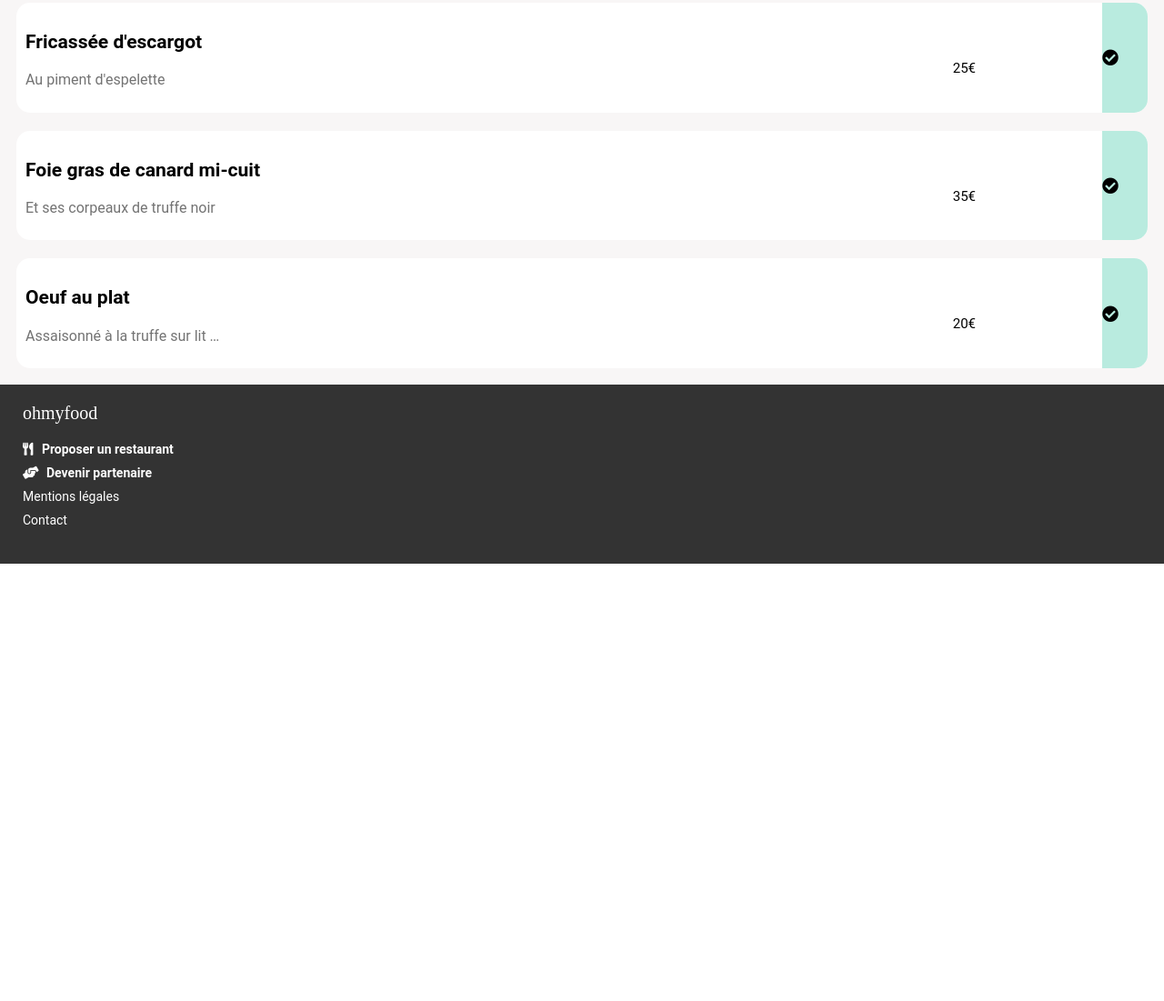
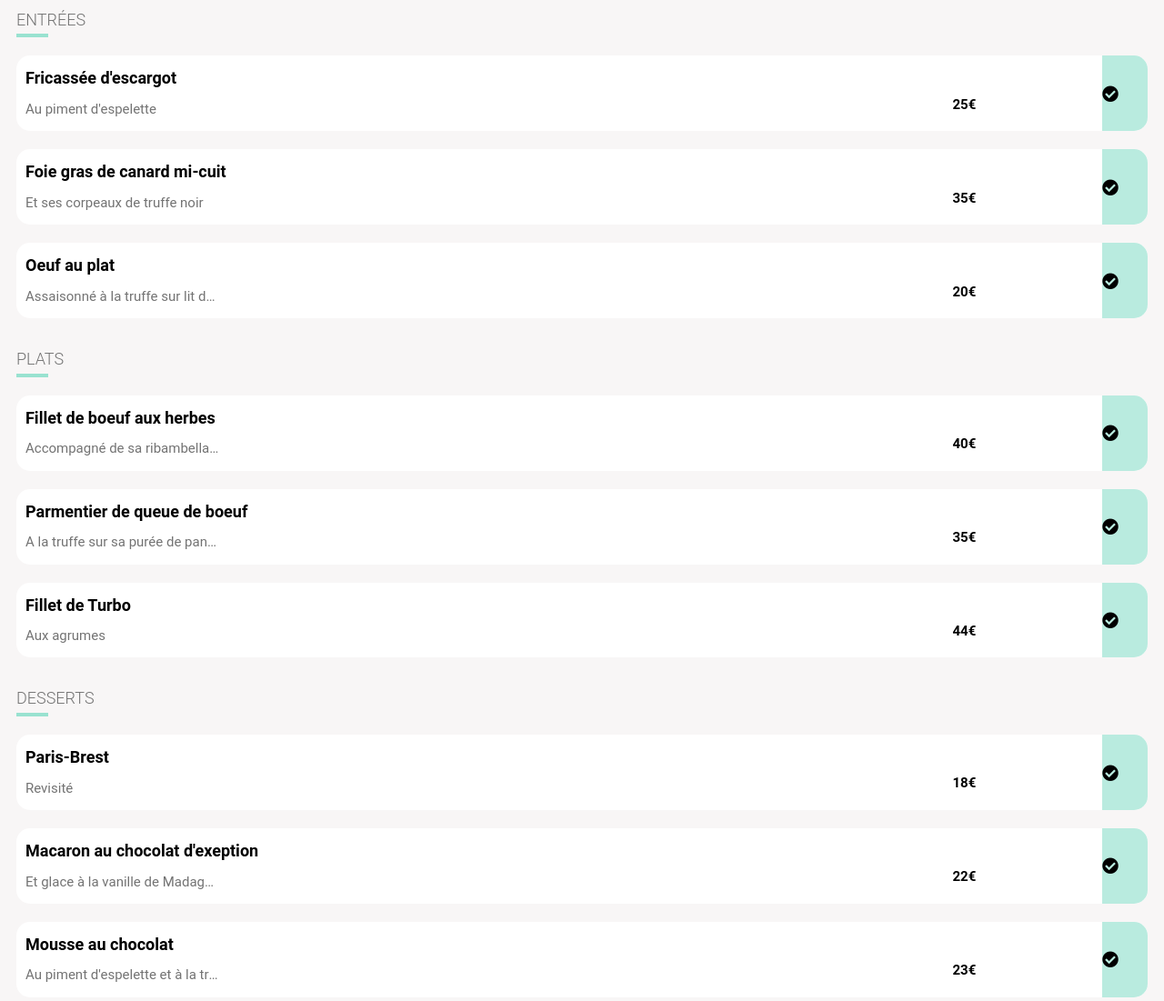
Before and after one commit to sabi2021/P3_FERHI_SABRINA, a website: page public/html/lapaletteDuGout2.html in a window 1280 px wide. Shown: the part 1091-2192 px from the top of the page at 91% size. Before the commit the page ends 1711 px from the top, so only its background shows below. Drawn offline with Linux system fonts and the light colour scheme; a web font is replaced by a local one.

Commit message:
Titrage (h1, h2, h3, etc.)
    Bien réfléchir à une hiérarchie cohérente des titres

```diff
--- a/public/html/lapaletteDuGout2.html
+++ b/public/html/lapaletteDuGout2.html
@@ -38,7 +38,7 @@
 
         <div class="menu">
             <div class="memu_title">
-                La palette du goût
+                 <h1>La palette du goût</h1>
             <div class="favori">
                 <i class="far fa-heart hearttransparent"></i>
                 <i class="fas fa-heart heartcolor"></i>
@@ -48,11 +48,11 @@
                 <div class="elementMenuTitre">
                     entrées
                 </div>
-
+                       <!-- entrées -->
                 <article class="card_menu">
                     <div class="card_menu__text">
-                        <h3>Fricassée d'escargot </h3>
-                        <p>Au piment d'espelette</p>
+                        <h2>Fricassée d'escargot </h2>
+                        <h3>Au piment d'espelette</h3>
                     </div>
 
                     <div class="card_menu__price">25€</div>
@@ -63,8 +63,8 @@
 
                 <article class="card_menu">
                     <div class="card_menu__text">
-                        <h3>Foie gras de canard mi-cuit </h3>
-                           <p>Et ses corpeaux de truffe noir</p>
+                        <h2>Foie gras de canard mi-cuit </h2>
+                        <h3>Et ses corpeaux de truffe noir</h3>
                         </div>
                         <div class="card_menu__price">35€</div>
 
@@ -75,8 +75,8 @@
 
                 <article class="card_menu">
                     <div class="card_menu__text">
-                        <h3>Oeuf au plat</h3>
-                        <p> Assaisonné à la truffe sur lit de caive</p>
+                        <h2>Oeuf au plat</h2>
+                        <h3> Assaisonné à la truffe sur lit de caive</h3>
                     </div>
                         <div class="card_menu__price">20€</div>
 
@@ -84,6 +84,89 @@
                         <i class="fas fa-check-circle"></i>
                     </div>
                 </article>
+                            <!-- plats -->
+
+                    <div class="elementMenuTitre">
+                       Plats
+                    </div>
+
+                    <article class="card_menu">
+                        <div class="card_menu__text">
+                            <h2>Fillet de boeuf aux herbes</h2>
+                            <h3>Accompagné de sa ribambella de légumes</h3>
+                        </div>
+                        <div class="card_menu__price">40€</div>
+
+                        <div class="card_menu__submit">
+                            <i class="fas fa-check-circle"></i>
+                        </div>
+                    </article>
+
+                    <article class="card_menu">
+                        <div class="card_menu__text">
+                            <h2>Parmentier de queue de boeuf</h2>
+                            <h3>A la truffe sur sa purée de panais </h3>
+                        </div>
+                        <div class="card_menu__price">35€</div>
+
+                        <div class="card_menu__submit">
+                            <i class="fas fa-check-circle"></i>
+                        </div>
+                    </article>
+
+                    <article class="card_menu">
+                        <div class="card_menu__text">
+                            <h2>Fillet de Turbo</h2>
+                            <h3>Aux agrumes </h3>
+                        </div>
+                        <div class="card_menu__price">44€</div>
+
+                        <div class="card_menu__submit">
+                            <i class="fas fa-check-circle"></i>
+                        </div>
+                    </article>
+                                 <!-- desserts -->
+
+                    <div class="elementMenuTitre">
+                      Desserts
+                     </div>
+
+                    <article class="card_menu">
+                         <div class="card_menu__text">
+                             <h2>Paris-Brest</h2></h2>
+                             <h3>Revisité</h3>
+                         </div>
+                         <div class="card_menu__price">18€</div>
+
+                         <div class="card_menu__submit">
+                             <i class="fas fa-check-circle"></i>
+                         </div>
+                     </article>
+
+                     <article class="card_menu">
+                        <div class="card_menu__text">
+                            <h2>Macaron au chocolat d'exeption</h2></h2>
+                            <h3>Et glace à la vanille de Madagascar</h3>
+                        </div>
+                        <div class="card_menu__price">22€</div>
+
+                        <div class="card_menu__submit">
+                            <i class="fas fa-check-circle"></i>
+                        </div>
+                    </article>
+
+                    <article class="card_menu">
+                        <div class="card_menu__text">
+                            <h2>Mousse au chocolat</h2></h2>
+                            <h3>Au piment d'espelette et à la truffe noire</h3>
+                        </div>
+                        <div class="card_menu__price">23€</div>
+
+                        <div class="card_menu__submit">
+                            <i class="fas fa-check-circle"></i>
+                        </div>
+                    </article>
+
              </div>
         </div>
     </main>
--- a/sass/_laPaletteduGout.scss
+++ b/sass/_laPaletteduGout.scss
@@ -25,12 +25,11 @@
 
     .memu_title {
         font-family: Shrikhand;
-        font-size: 27px;
+        font-size: 25px;
         overflow: hidden;
 
 
         .favori {
-
             font-size: 25px;
             overflow: hidden;
 
@@ -46,6 +45,8 @@
                 cursor: pointer;
 
                 .hearttransparent {
+                    position: absolute;
+                     margin-right: 30px;
                     display: none;
                 }
 
@@ -70,12 +71,13 @@
 
 
         .elementMenuTitre {
-            color:lighten($color-text, 45); ;
+            color:lighten($color-text, 45);
             border-bottom: 4px solid #99E2D0;
             padding-bottom: 5px;
             width: 35px;
             font-weight: 300;
             text-transform: uppercase;
+            margin-top: 35px;
         }
 
         .card_menu {
@@ -85,14 +87,20 @@
             border-radius: 15px;
             margin-top: 20px;
             overflow: hidden;
-            & p{
-                color: lighten($color-text, 45);
-                     font-size: 16px;
-                     width: 220px;
+
+
+              & h3{
+            color:lighten($color-text, 45);
+            font-size:15px;
+            width: 215px;
             white-space: nowrap;
             text-overflow: ellipsis;
             overflow: hidden;
             box-sizing: border-box;
+            margin-top: 0px;
+            margin-bottom: 5px;
+                }
+                h2{
                     margin-top: 5px;
                 }
 
@@ -105,13 +113,13 @@
                     box-sizing: border-box;
                     width: 60%;
 
-                    & h3 {
+                    & h2 {
                         white-space: nowrap;
                         text-overflow: ellipsis;
                         overflow: hidden;
                         box-sizing: border-box;
                     }
-                    & p{
+                    & h3{
                         white-space: nowrap;
                         text-overflow: ellipsis;
                         overflow: hidden;
@@ -178,6 +186,7 @@
                     margin: 10px;
                     margin-top: 35px;
                     font-size: 15px;
+                    font-weight: bold;
 
                 }
 
--- a/sass/_typographie.scss
+++ b/sass/_typographie.scss
@@ -3,7 +3,7 @@ body {
 }
 
 h1 {
-    font-size: 150%;
+    font-size: 120%;
     font-weight: bold;
 }
 
@@ -13,7 +13,8 @@ h2 {
 }
 
 h3 {
-    font-weight: bold;
+    font-size: 80%;
+    font-weight: normal;
 
 }
 
```
Also changed, not shown: public/css/style.css, 1 other file. Lines whose indentation alone changed are shown as unchanged.
